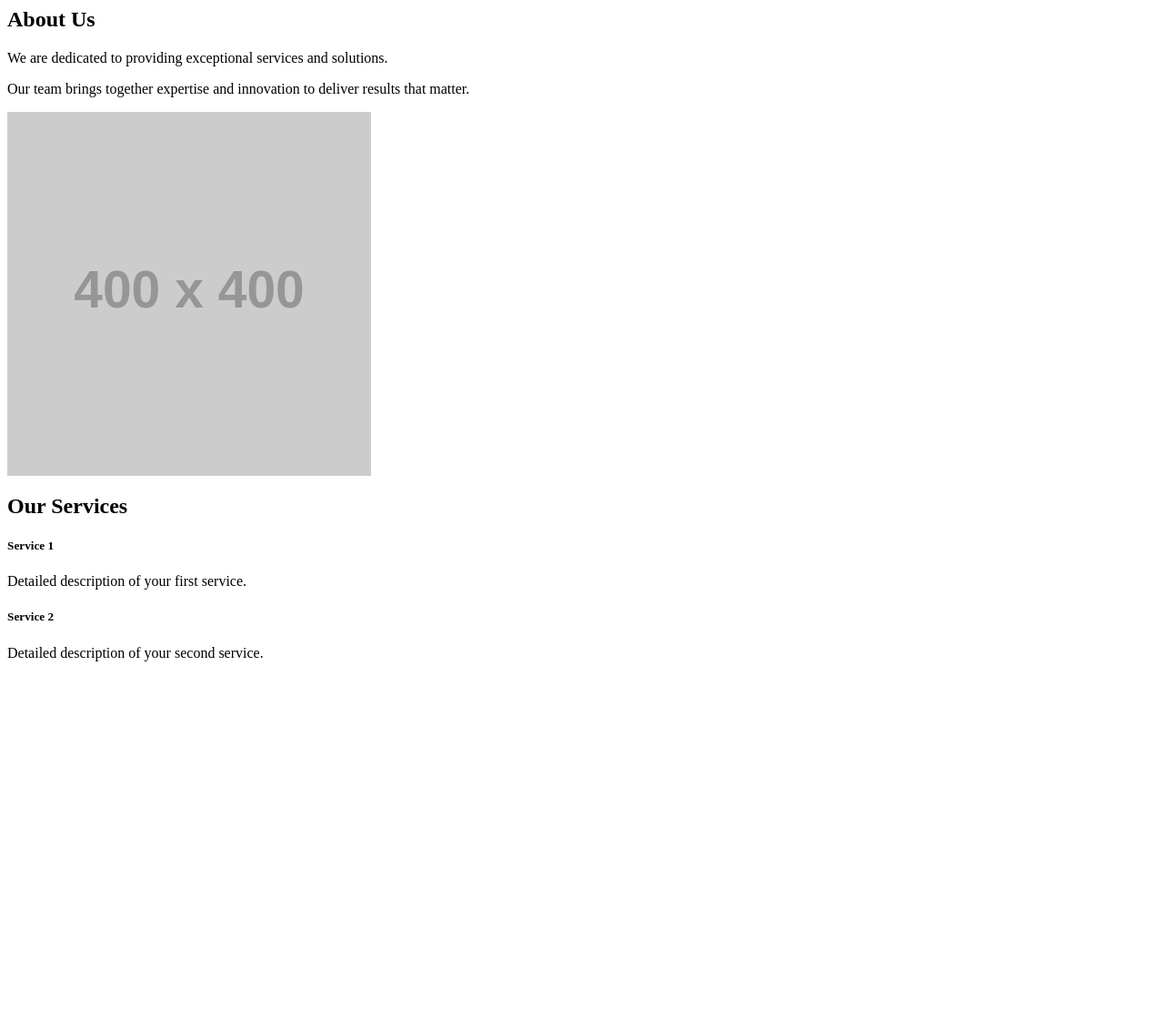
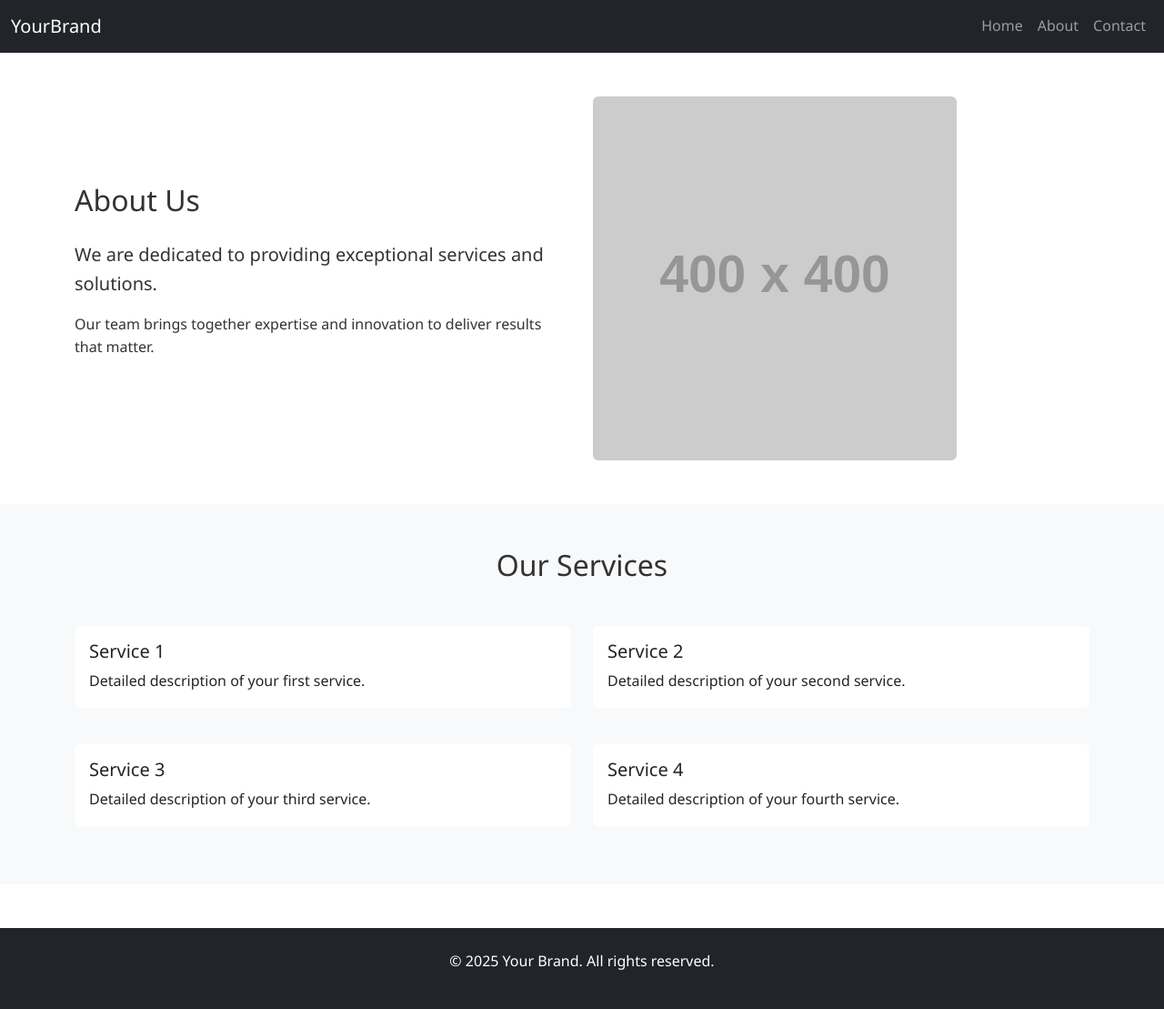
Before and after one commit to madhurimadhuu/bootstrap5-ui-project, a plain HTML site: page bootstrap5-ui-project/about.html in a window 1280 px wide. Shown: the whole page at 91% size. Before the commit the page ends 800 px from the top, so only its background shows below. Drawn offline with nearby package versions, Linux system fonts and the light colour scheme; placeholder pictures from the web are drawn by us.

Commit message:
Revamp about.html with full HTML structure
Added a complete HTML structure for the About page, including navigation, main content, and footer sections.

```diff
--- a/bootstrap5-ui-project/about.html
+++ b/bootstrap5-ui-project/about.html
@@ -1,3 +1,32 @@
+<!DOCTYPE html>
+<html lang="en">
+<head>
+    <meta charset="UTF-8">
+    <meta name="viewport" content="width=device-width, initial-scale=1.0">
+    <title>About Us - Your Site Name</title>
+    <link href="https://cdn.jsdelivr.net/npm/bootstrap@5.3.0/dist/css/bootstrap.min.css" rel="stylesheet">
+    <link rel="stylesheet" href="assets/css/style.css">
+</head>
+<body>
+    <!-- Navigation -->
+    <nav class="navbar navbar-expand-lg navbar-dark bg-dark">
+        <div class="container-fluid">
+            <a class="navbar-brand" href="index.html">YourBrand</a>
+            <button class="navbar-toggler" type="button" data-bs-toggle="collapse" data-bs-target="#navbarNav">
+                <span class="navbar-toggler-icon"></span>
+            </button>
+            <div class="collapse navbar-collapse" id="navbarNav">
+                <ul class="navbar-nav ms-auto">
+                    <li class="nav-item"><a class="nav-link" href="index.html">Home</a></li>
+                    <li class="nav-item"><a class="nav-link active" href="about.html">About</a></li>
+                    <li class="nav-item"><a class="nav-link" href="contact.html">Contact</a></li>
+                </ul>
+            </div>
+        </div>
+    </nav>
+
+    <!-- Main Content -->
+    <main>
         <!-- About Section -->
         <section class="py-5">
             <div class="container">
@@ -35,6 +64,35 @@
                             </div>
                         </div>
                     </div>
+                    <div class="col-lg-6">
+                        <div class="card mb-3">
+                            <div class="card-body">
+                                <h5 class="card-title">Service 3</h5>
+                                <p class="card-text">Detailed description of your third service.</p>
+                            </div>
+                        </div>
+                    </div>
+                    <div class="col-lg-6">
+                        <div class="card mb-3">
+                            <div class="card-body">
+                                <h5 class="card-title">Service 4</h5>
+                                <p class="card-text">Detailed description of your fourth service.</p>
+                            </div>
+                        </div>
+                    </div>
                 </div>
             </div>
         </section>
+    </main>
+
+    <!-- Footer -->
+    <footer class="bg-dark text-white text-center py-4 mt-5">
+        <p>&copy; 2025 Your Brand. All rights reserved.</p>
+    </footer>
+
+    <!-- Bootstrap 5 JS Bundle -->
+    <script src="https://cdn.jsdelivjs.net/npm/bootstrap@5.3.0/dist/js/bootstrap.bundle.min.js"></script>
+    <!-- Your Custom Script -->
+    <script src="assets/js/script.js"></script>
+</body>
+</html>
```
Lines whose indentation alone changed are shown as unchanged.
